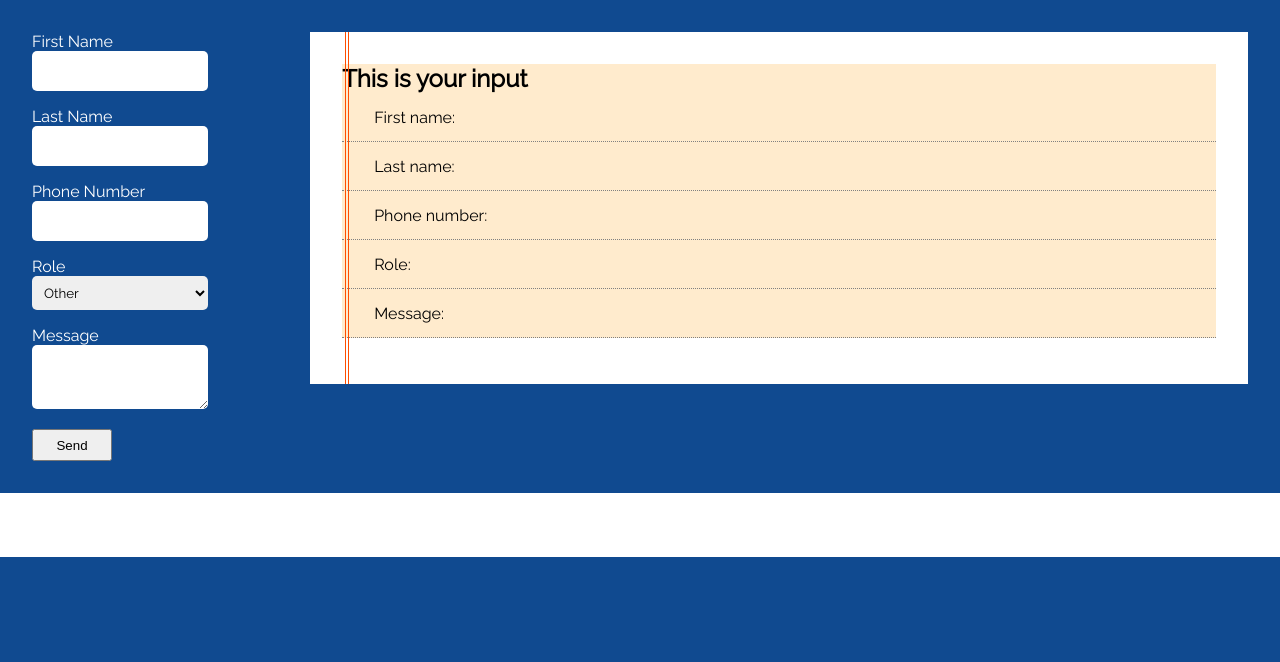
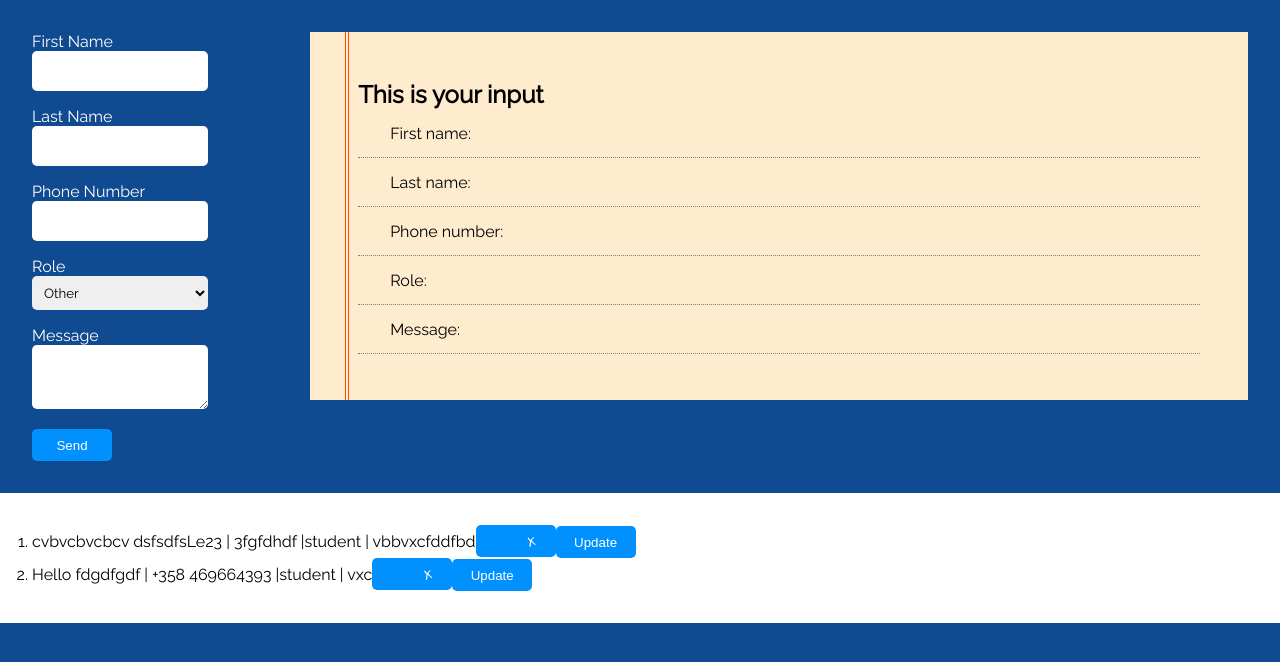
Before and after one commit to LinhLe2307/FORM_task, a React (Create React App) app: page / in a window 1280 px wide. Shown: the top 662 px of the page. Built offline with nearby package versions, Linux system fonts and the light colour scheme; data requests are answered from the project's data file.

Commit message:
Add update without styling

```diff
--- a/db.json
+++ b/db.json
@@ -1,3 +1,20 @@
 {
-  "notes": []
+  "notes": [
+    {
+      "firstname": "cvbvcbvcbcv",
+      "lastname": "dsfsdfsLe23",
+      "phonenumber": "3fgfdhdf",
+      "message": "vbbvxcfddfbd",
+      "role": "student",
+      "id": 4
+    },
+    {
+      "firstname": "Hello",
+      "lastname": "fdgdfgdf",
+      "phonenumber": "+358 469664393",
+      "message": "vxc",
+      "role": "student",
+      "id": 5
+    }
+  ]
 }
--- a/src/App.js
+++ b/src/App.js
@@ -5,6 +5,7 @@ import Form from "./components/Form";
 import View from "./components/View";
 import Overlay from "./components/Overlay";
 import NoteList from "./components/NoteList";
+import EditForm from "./components/EditForm";
 import axios from "axios";
 
 class App extends Component {
@@ -20,6 +21,9 @@ class App extends Component {
     showPopup: false,
     data: [],
     isLoading: false,
+    updatePopup: false,
+    currentNote: {},
+    itemId: null,
   };
   inputHandler = (event) => {
     this.setState({
@@ -51,6 +55,54 @@ class App extends Component {
     window.location.reload();
   };
 
+  deleteHandler = (event, id) => {
+    event.preventDefault();
+
+    axios
+      .delete(`http://localhost:3010/notes/${id}`)
+      .then((res) => {
+        this.setState((prevState) => ({
+          data: prevState.data.filter((item) => item.id !== id),
+        }));
+      })
+      .catch((error) => console.log("error", error));
+  };
+
+  updateHandler = (item, id) => {
+    this.setState(
+      (prevState) => ({
+        updatePopup: !prevState.updatePopup,
+        currentNote: item,
+        itemId: id,
+      })
+    );
+  };
+
+  inputUpdateHandler = (e) => {
+    e.preventDefault();
+    this.setState(
+      {
+        currentNote: {
+          ...this.state.currentNote,
+          [e.target.name]: e.target.value,
+        },
+      },
+    );
+    this.postHandler();
+  };
+
+  postHandler = () => {
+    axios
+      .put(
+        `http://localhost:3010/notes/${this.state.itemId}`,
+        this.state.currentNote
+      )
+      .then((res) => {
+        console.log("success", res);
+      })
+      .catch((error) => console.log("error", error));
+  };
+
   componentDidMount() {
     axios.get("http://localhost:3010/notes").then((response) =>
       this.setState({
@@ -60,18 +112,6 @@ class App extends Component {
   }
 
   render() {
-    const deleteHandler = (event, id) => {
-      event.preventDefault();
-
-      this.setState((prevState) => ({
-        data: prevState.data.filter((data) => data.id !== id),
-      }));
-
-      axios
-        .delete(`http://localhost:3010/notes/${id}`)
-        .then((res) => console.log("res", res))
-        .catch((error) => console.log("error", error));
-    };
     return (
       <>
         <div className="input-form">
@@ -90,7 +130,20 @@ class App extends Component {
           )}
         </div>
 
-        <NoteList data={this.state.data} delete={deleteHandler} />
+        <NoteList
+          data={this.state.data}
+          delete={this.deleteHandler}
+          edit={this.updateHandler}
+          postHandler={this.postHandler}
+        />
+
+        {this.state.updatePopup && (
+          <EditForm
+            change={this.inputUpdateHandler}
+            {...this.state.currentNote}
+            // submit={this.addSubmitHandler}
+          />
+        )}
       </>
     );
   }
--- a/src/components/Button.module.css
+++ b/src/components/Button.module.css
@@ -1,4 +1,13 @@
+
 button {
   width: 5rem;
   height: 2rem;
+  background-color: rgb(0, 145, 255);
+  color: white;
+  border-radius: 5px;
+  border-style: none;
 }
+
+.deleteBtn {
+  width: 2rem;
+}
--- /dev/null
+++ b/src/components/EditForm.js
@@ -0,0 +1,13 @@
+import React from "react";
+import Form from "./Form";
+import classes from "./Overlay.module.css";
+
+const EditForm = (props) => {
+  return (
+    <div className={`${classes.popUp}`}>
+      <Form {...props} />
+    </div>
+  );
+};
+
+export default EditForm;
--- a/src/components/NoteList.js
+++ b/src/components/NoteList.js
@@ -1,5 +1,6 @@
 import React from "react";
-// import Button from "./Button";
+import Button from "./Button";
+import classes from "./Button.module.css";
 
 const NoteList = (props) => {
   return (
@@ -8,7 +9,20 @@ const NoteList = (props) => {
         <li key={note.id}>
           {note.firstname} {note.lastname} | {note.phonenumber} |{note.role} |{" "}
           {note.message}
-          <button onClick={(e) => props.delete(e, note.id)}>X</button>
+          <Button
+            className={classes.deleteBtn}
+            onClick={(e) => props.delete(e, note.id)}
+          >
+            <span class="material-symbols-outlined">X</span>
+          </Button>
+          <Button
+            className={classes.updateBtn}
+            onClick={() => {
+              props.edit(note, note.id);
+            }}
+          >
+            Update
+          </Button>
         </li>
       ))}
     </ol>
--- a/src/components/View.module.css
+++ b/src/components/View.module.css
@@ -1,21 +1,19 @@
 @import url("https://fonts.googleapis.com/css2?family=Dancing+Script:wght@700&family=Gloria+Hallelujah&family=Raleway&display=swap");
 
 .view {
-  background-color: #ffffff;
   display: flex;
   flex-direction: column;
   /* padding: 2rem; */
   width: 100%;
-  height: 22rem;
+  height: 23rem;
   margin-top: 2rem;
   margin-right: 2rem;
   position: relative;
-
+  background-color: blanchedalmond;
 }
 
 .notepad {
-  margin: 2rem;
-  background-color: blanchedalmond;
+  margin: 3rem;
 }
 
 .view .notepad::before {
@@ -26,7 +24,7 @@
   border-right: 1px solid rgb(255, 77, 0);
   position: absolute;
   top: 0;
-  z-index: 1;
+  /* z-index: 1; */
   left: 35px;
 }
 
```
Also changed, not shown: src/components/Overlay.js (+21 -0 lines).
